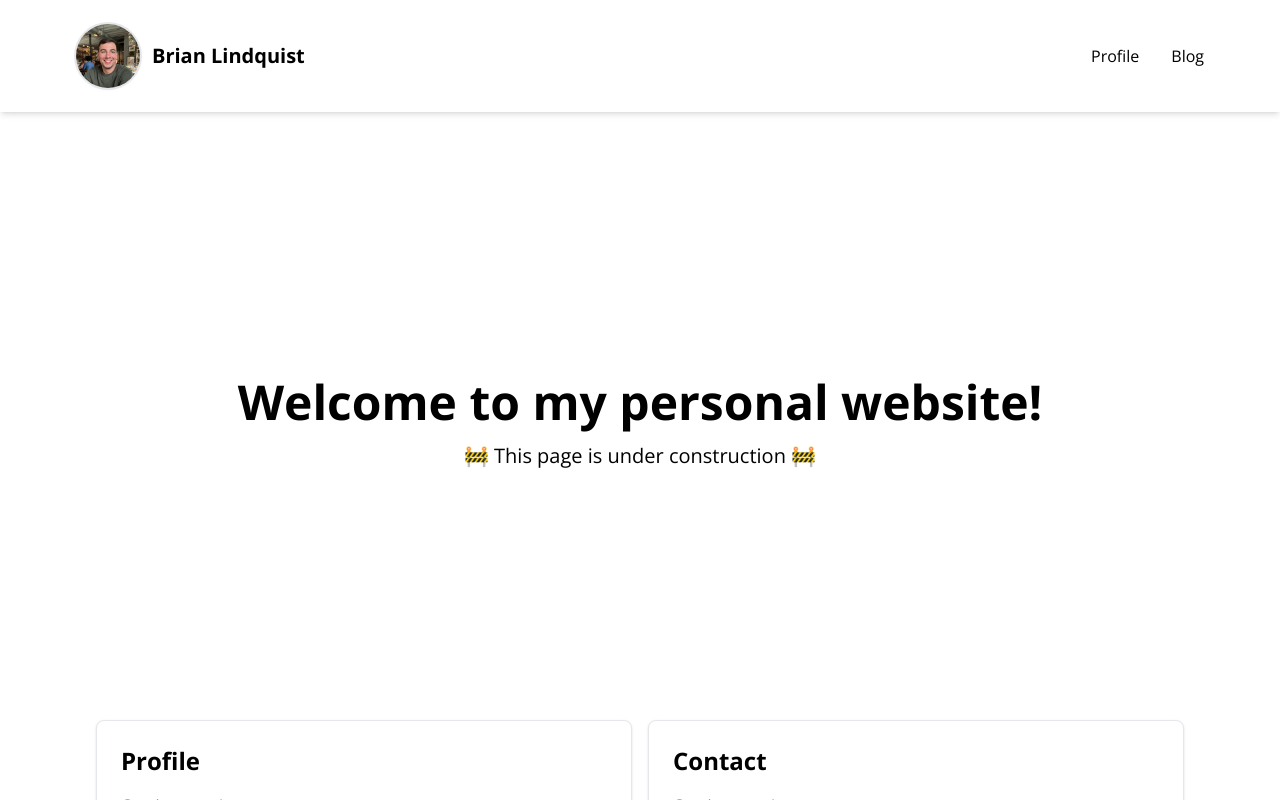
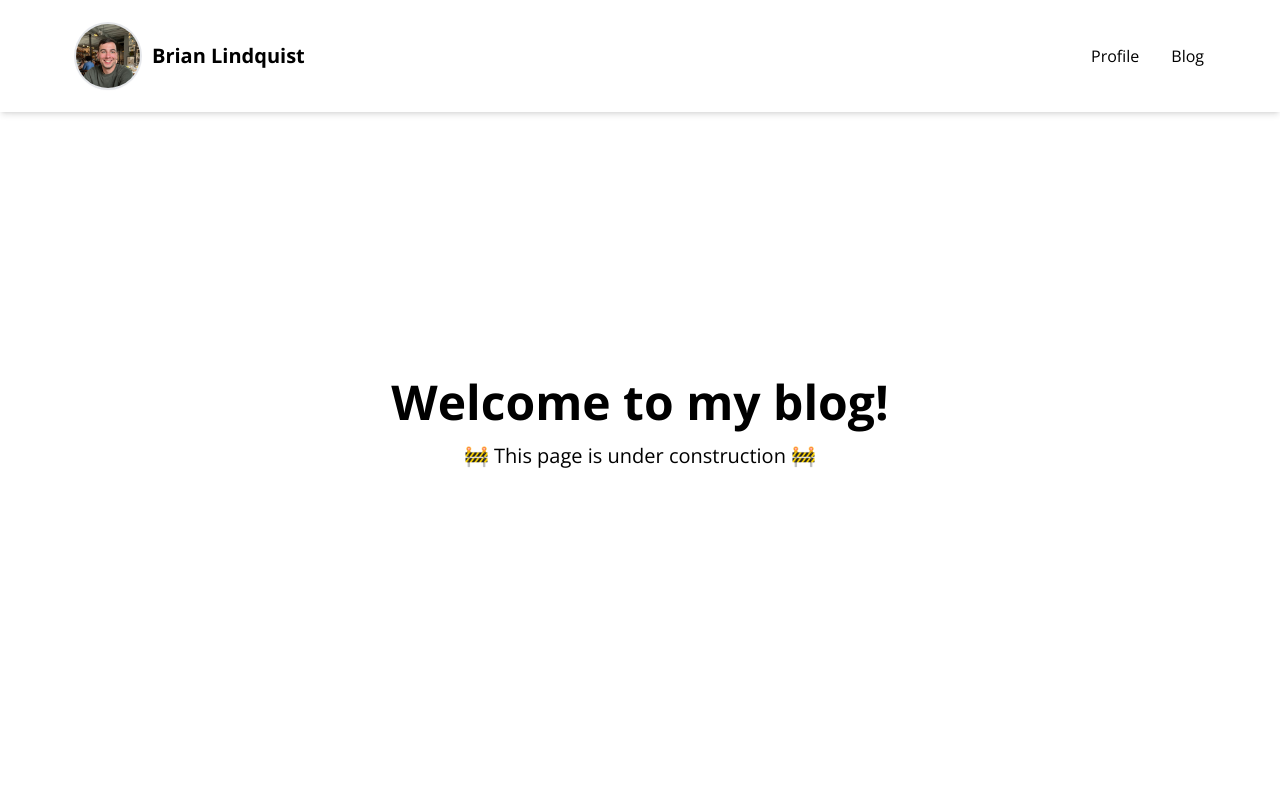
Before and after one commit to bplindquist/personal-website, a React (Vite) app: page /blog in a window 1280 px wide. Shown: the top 800 px of the page. Built offline with nearby package versions, Linux system fonts and the light colour scheme.

Commit message:
add blog page

```diff
--- a/package.json
+++ b/package.json
@@ -13,6 +13,7 @@
     "@tailwindcss/vite": "^4.1.18",
     "react": "^19.2.0",
     "react-dom": "^19.2.0",
+    "react-router-dom": "^7.10.1",
     "tailwindcss": "^4.1.18"
   },
   "devDependencies": {
--- a/src/App.tsx
+++ b/src/App.tsx
@@ -1,20 +1,35 @@
-import { Contact } from "@/components/Contact";
-import { Hero } from "@/components/Hero";
 import { Navigation } from "@/components/Navigation";
-import { Profile } from "@/components/Profile";
+import { BlogPage } from "@/pages/BlogPage";
+import { ProfilePage } from "@/pages/ProfilePage";
+import { createBrowserRouter, Outlet, RouterProvider } from "react-router-dom";
 
-export const App = () => {
+const Layout = () => {
   return (
     <>
       <Navigation />
-      <main>
-        <Hero />
-
-        <div className="flex flex-col sm:flex-row gap-4 px-4 sm:px-6 lg:px-8 pb-8 max-w-6xl mx-auto">
-          <Profile />
-          <Contact />
-        </div>
+      <main id="main-content" className="min-h-screen">
+        <Outlet />
       </main>
     </>
   );
 };
+
+const ROUTER = createBrowserRouter([
+  {
+    element: <Layout />,
+    children: [
+      {
+        path: "/",
+        element: <ProfilePage />,
+      },
+      {
+        path: "/blog",
+        element: <BlogPage />,
+      },
+    ],
+  },
+]);
+
+export const App = () => {
+  return <RouterProvider router={ROUTER} />;
+};
--- a/src/components/Navigation.tsx
+++ b/src/components/Navigation.tsx
@@ -1,4 +1,5 @@
 import profile from "@/assets/profile.jpeg";
+import { Link } from "react-router-dom";
 
 export const Navigation = () => {
   return (
@@ -18,8 +19,12 @@ export const Navigation = () => {
           </div>
 
           <ul className="flex flex-row items-center gap-8 list-none m-0 p-0">
-            <li>Profile</li>
-            <li>Blog</li>
+            <li>
+              <Link to="/">Profile</Link>
+            </li>
+            <li>
+              <Link to="/blog">Blog</Link>
+            </li>
           </ul>
         </div>
       </nav>
--- a/src/index.css
+++ b/src/index.css
@@ -8,3 +8,7 @@
   -moz-osx-font-smoothing: grayscale;
   -webkit-font-smoothing: antialiased;
 }
+
+html {
+  overflow-y: scroll;
+}
--- /dev/null
+++ b/src/pages/BlogPage.tsx
@@ -0,0 +1,14 @@
+export const BlogPage = () => {
+  return (
+    <section className="flex items-center justify-center min-h-[80vh] sm:min-h-[85vh] lg:min-h-[90vh] pt-24 sm:pt-28 lg:pt-32 px-4 sm:px-6 lg:px-8 w-full">
+      <div className="flex flex-col items-center justify-center max-w-4xl text-center">
+        <h1 className="font-bold text-3xl sm:text-4xl lg:text-5xl mb-4">
+          Welcome to my blog!
+        </h1>
+        <p className="text-lg sm:text-xl">
+          🚧 This page is under construction 🚧
+        </p>
+      </div>
+    </section>
+  );
+};
--- /dev/null
+++ b/src/pages/ProfilePage.tsx
@@ -0,0 +1,16 @@
+import { Contact } from "@/components/Contact";
+import { Hero } from "@/components/Hero";
+import { Profile } from "@/components/Profile";
+
+export const ProfilePage = () => {
+  return (
+    <>
+      <Hero />
+
+      <div className="flex flex-col sm:flex-row gap-4 px-4 sm:px-6 lg:px-8 pb-8 max-w-6xl mx-auto">
+        <Profile />
+        <Contact />
+      </div>
+    </>
+  );
+};
```
Also changed, not shown: 1 other file (tests, documents, lock files or other folders).
